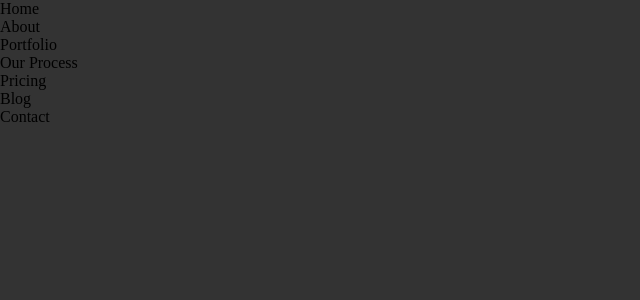
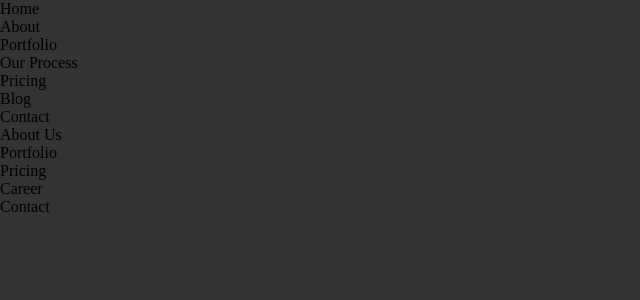
Before and after one commit to SimoneCerri/proj-html-vuejs, a Vue app: page / in a window 1280 px wide. Shown: the top 300 px of the page, without its empty margins (0-640 px from the left). Built offline with nearby package versions, Linux system fonts and the light colour scheme.

Commit message:
props for footer

```diff
--- a/src/components/Footer.vue
+++ b/src/components/Footer.vue
@@ -1,11 +1,32 @@
 <script>
+import TopFooter from "./FooterComponents/TopFooter.vue"
+import BottomFooter from "./FooterComponents/BottomFooter.vue"
+
 export default {
     name: "Footer",
+    components:
+    {
+        TopFooter,
+        BottomFooter
+    },
+    data() {
+        return {
+            footerSlots:
+                [
+                    "About Us",
+                    "Portfolio",
+                    "Pricing",
+                    "Career",
+                    "Contact"
+                ]
+        }
+    }
 }
 </script>
 
 <template>
-
+    <TopFooter v-for="slot in footerSlots" :name="slot"></TopFooter>
+    <BottomFooter></BottomFooter>
 </template>
 
 <style scoped></style>
--- /dev/null
+++ b/src/components/FooterComponents/BottomFooter.vue
@@ -0,0 +1,11 @@
+<script>
+export default {
+    name: "BottomFooter",
+}
+</script>
+
+<template>
+    <div></div>
+</template>
+
+<style scoped></style>
--- /dev/null
+++ b/src/components/FooterComponents/TopFooter.vue
@@ -0,0 +1,12 @@
+<script>
+export default {
+    name: "TopFooter",
+    props: ["name"]
+}
+</script>
+
+<template>
+    <div>{{ name }}</div>
+</template>
+
+<style scoped></style>
```
